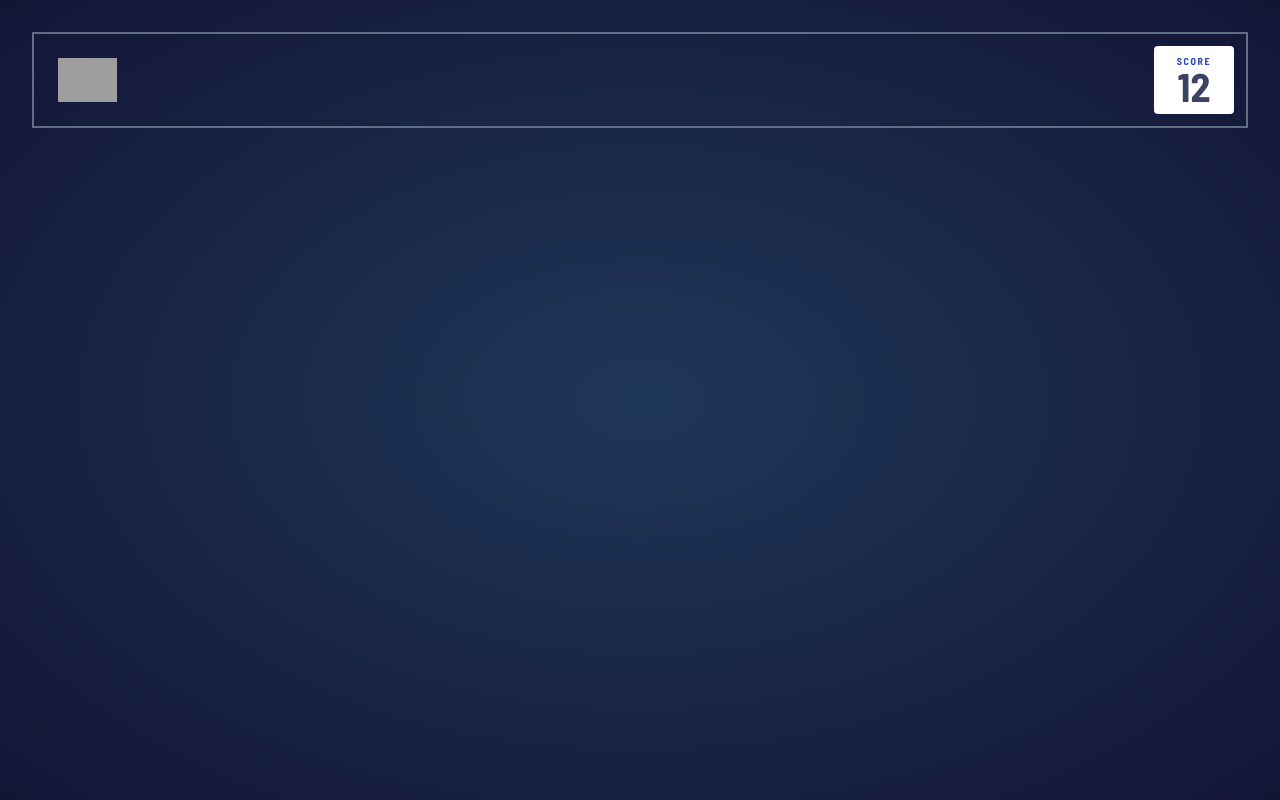
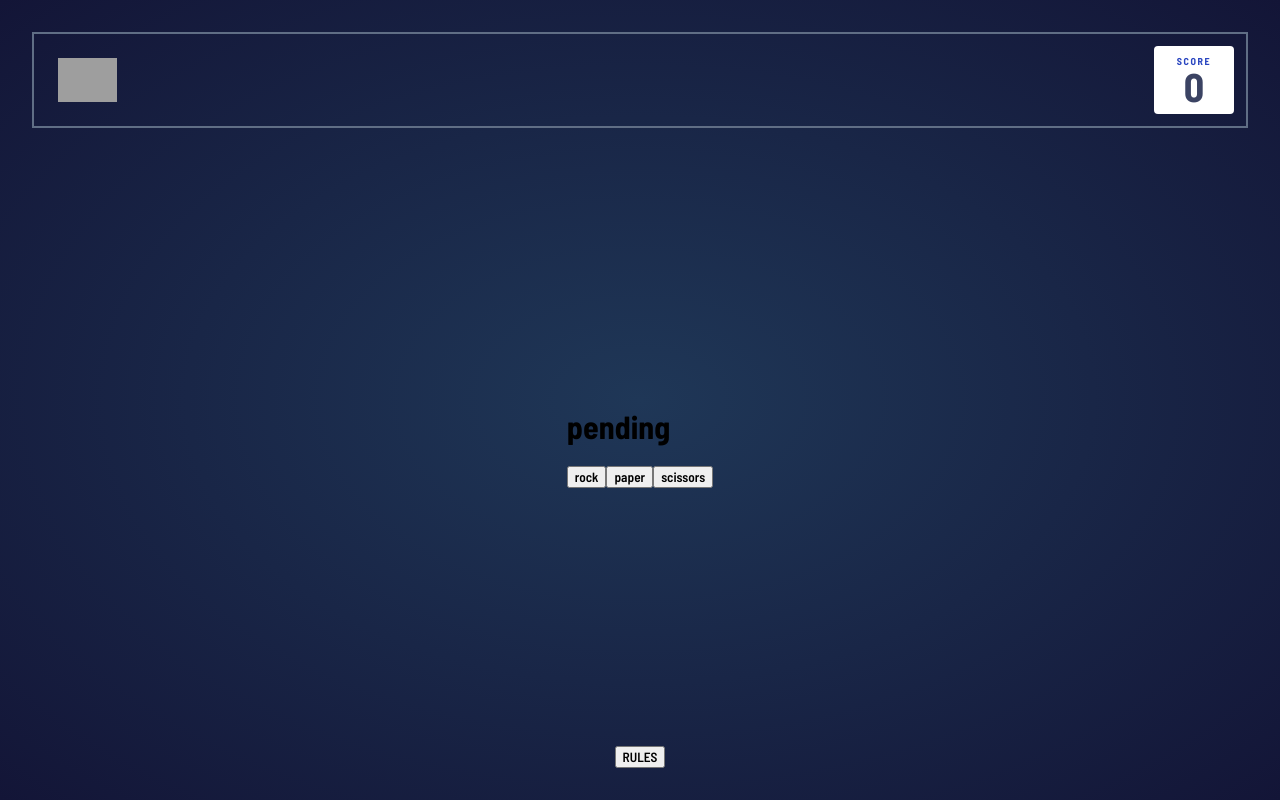
Before and after one commit to markup-mitchell/rock-paper-scissors-vue-sass, a Vue app: page / in a window 1280 px wide. Built offline with nearby package versions, Linux system fonts and the light colour scheme; grey boxes are pictures that could not be loaded.

Commit message:
UI slots working, conditional rendering working, update playerChoice working

```diff
--- a/src/App.vue
+++ b/src/App.vue
@@ -1,7 +1,24 @@
 <template>
   <div id="app">
     <Layout>
-      <Header :score="score"></Header>
+      <template #header>
+        <Header :score="score"></Header>
+      </template>
+      <div v-if="playerChoice === 'pending'">
+        <h1>{{ playerChoice }}</h1>
+        <button value="rock" v-on:click="setPlayerChoice">
+          rock
+        </button>
+        <button value="paper" v-on:click="setPlayerChoice">
+          paper
+        </button>
+        <button value="scissors" v-on:click="setPlayerChoice">
+          scissors
+        </button>
+      </div>
+      <template #rules>
+        <button>RULES</button>
+      </template>
     </Layout>
   </div>
 </template>
@@ -16,8 +33,16 @@ export default {
     return {
       playerChoice: 'pending',
       houseChoice: 'pending',
-      score: 12
+      score: 0
     };
+  },
+  methods: {
+    increment() {
+      this.score++;
+    },
+    setPlayerChoice(e) {
+      this.playerChoice = e.target.value;
+    }
   },
   components: {
     Layout,
--- a/src/components/Header.vue
+++ b/src/components/Header.vue
@@ -19,6 +19,7 @@ export default {
 <style lang="scss" scoped>
 @import '../styles/styles.scss';
 .header {
+  width: 100%;
   display: flex;
   justify-content: space-between;
   border: solid 2px $header-outline;
--- a/src/components/Layout.vue
+++ b/src/components/Layout.vue
@@ -1,6 +1,10 @@
 <template>
   <div class="page-wrapper">
-    <slot></slot>
+    <slot name="header"></slot>
+    <slot name="default"></slot>
+    <div class="rules-layout">
+      <slot name="rules"></slot>
+    </div>
   </div>
 </template>
 
@@ -8,7 +12,13 @@
 
 <style lang="scss">
 .page-wrapper {
+  display: flex;
+  flex-direction: column;
+  justify-content: space-between;
+  align-items: center;
   padding: 2rem;
   height: 100%;
+  .rules-layout {
+  }
 }
 </style>
```
